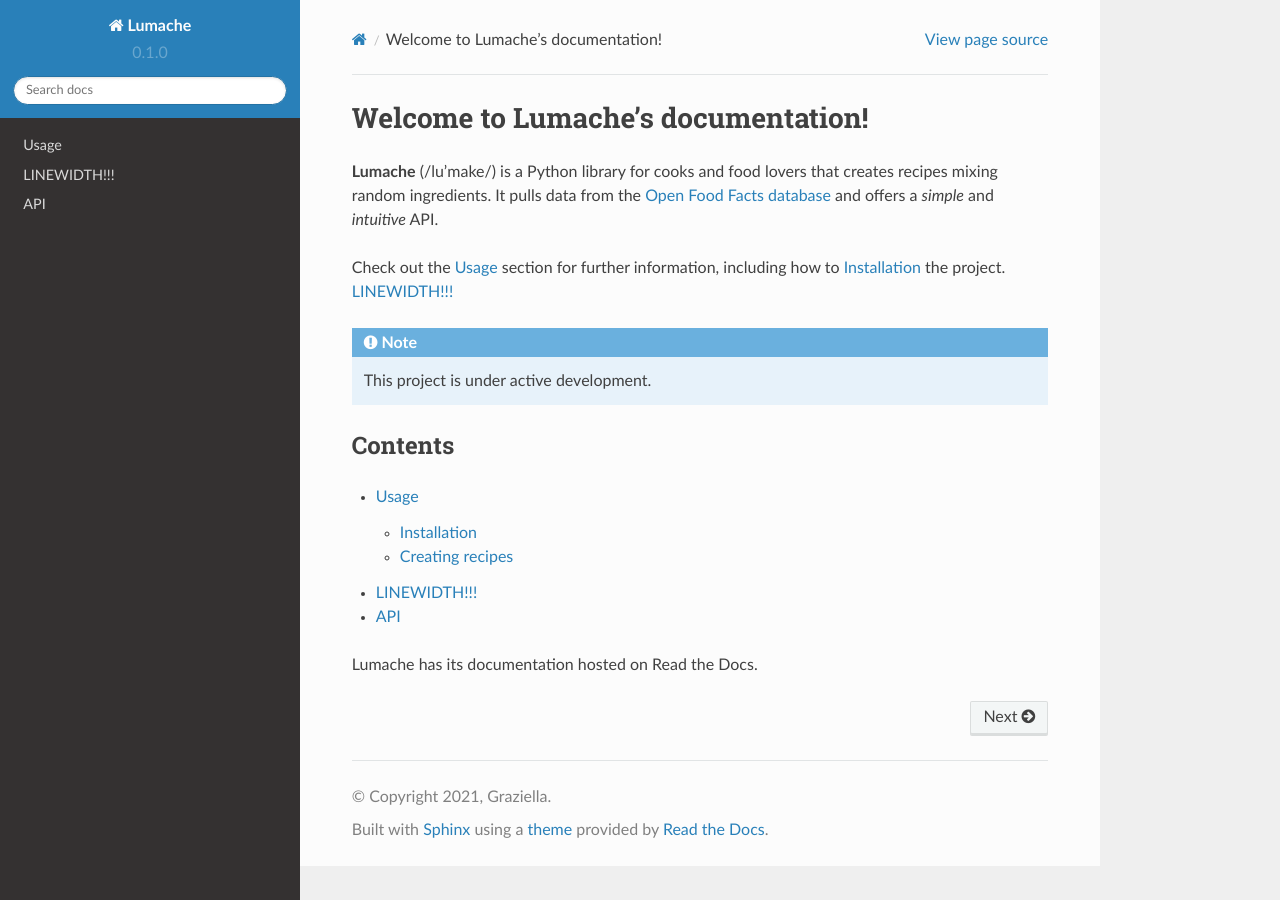
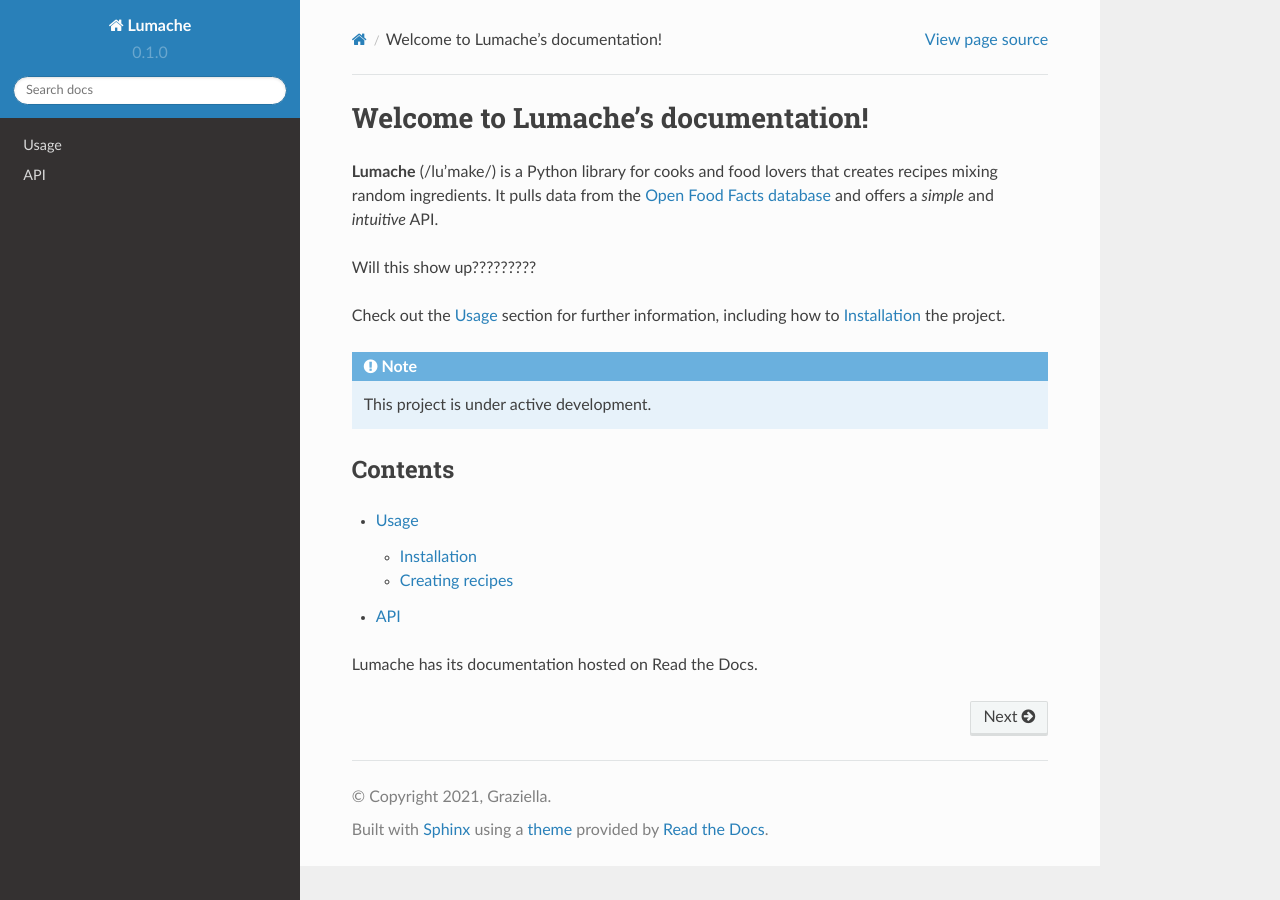
Before and after one commit to jjh-phd/rtd-tutorial, a Sphinx documentation site: the page built from docs/source/index.rst, in a window 1280 px wide. Built offline with Sphinx 7.4.7 and the Read the Docs theme 2.0.0, drawn with Linux system fonts in a browser that asks for light colours.

Commit message:
Update index.rst

```diff
--- a/docs/source/index.rst
+++ b/docs/source/index.rst
@@ -6,8 +6,10 @@
 It pulls data from the `Open Food Facts database <https://world.openfoodfacts.org/>`_
 and offers a *simple* and *intuitive* API.
 
+Will this show up?????????
+
 Check out the :doc:`usage` section for further information, including
-how to :ref:`installation` the project. :doc:`linewidth`
+how to :ref:`installation` the project.
 
 .. note::
 
@@ -19,7 +21,6 @@
 .. toctree::
 
    usage
-   linewidth
    api
 
 Lumache has its documentation hosted on Read the Docs.
```
